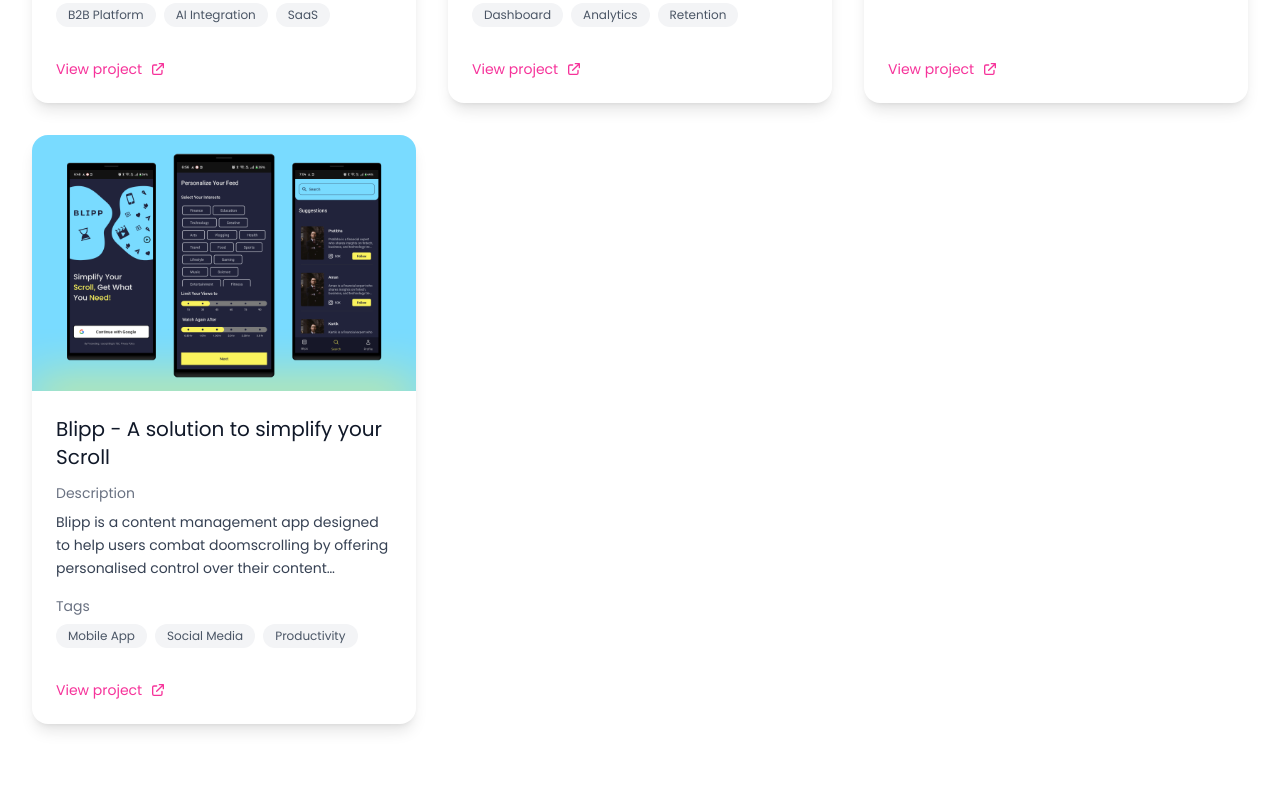
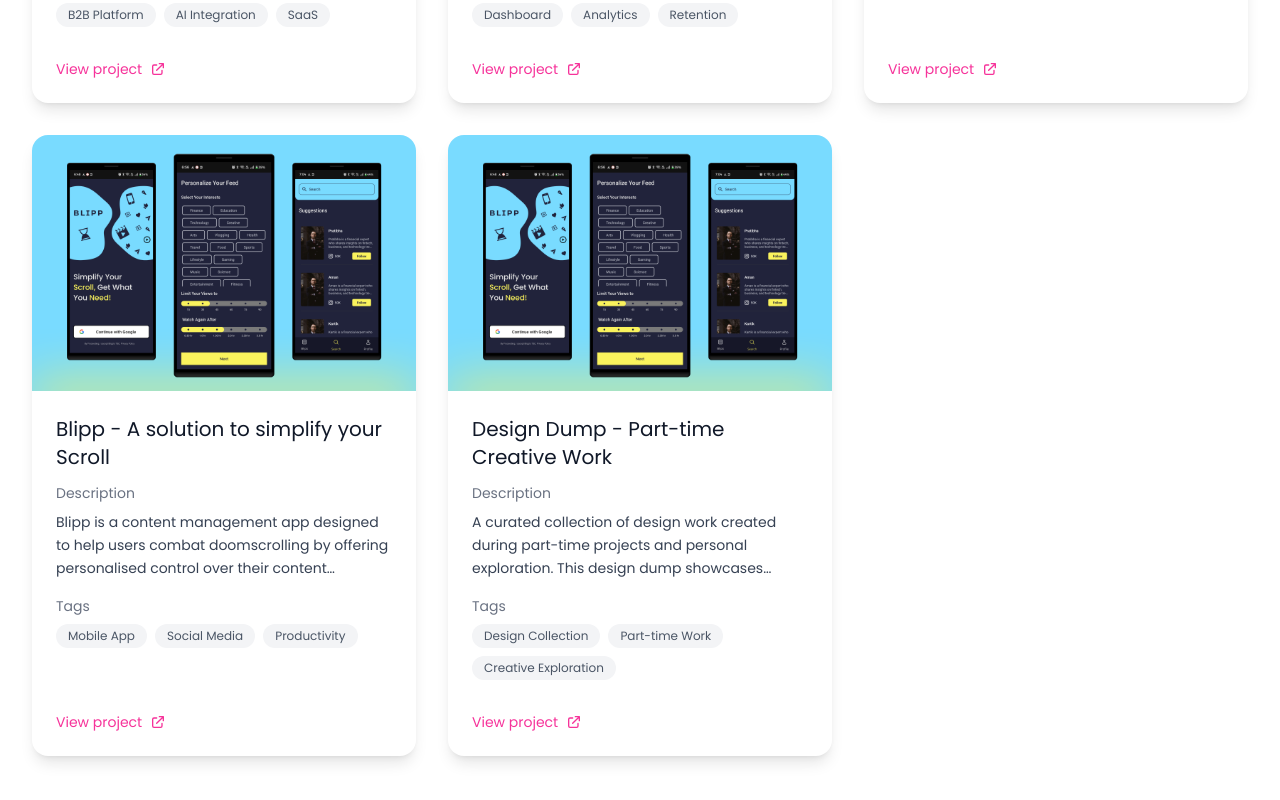
Before and after one commit to kumari-pratibha/kumari-pratibha.github.io, a Next.js app: page / in a window 1280 px wide. Shown: the part 2400-3200 px from the top of the page. Built offline with nearby package versions, Linux system fonts and the light colour scheme.

Commit message:
Add Figma design dump project to portfolio

```diff
--- a/app/page.tsx
+++ b/app/page.tsx
@@ -68,6 +68,15 @@
       link: "https://www.behance.net/gallery/234483831/Blipp-A-solution-to-simplify-your-Scroll",
       description: "Blipp is a content management app designed to help users combat doomscrolling by offering personalised control over their content consumption. \n Users can customize their feed, set content limits, and enforce mandatory breaks, all with the goal of promoting mindful consumption.",
       labels: ["Mobile App", "Social Media", "Productivity"]
+    },
+    {
+      title: "Design Dump - Part-time Creative Work",
+      categories: ["Product & Interface Design"],
+      role: "UI/UX Designer",
+      image: "/images/project-04.png",
+      link: "https://www.figma.com/design/qmfLTMbfU6wqu0zUJ8pnHP/KP-Design-dump?node-id=0-1&t=POeGdEbb81cLsBb1-1",
+      description: "A curated collection of design work created during part-time projects and personal exploration. This design dump showcases various UI/UX concepts, interface designs, and creative experiments that demonstrate versatility across different design styles and industries. Features a diverse range of projects from mobile app concepts to web interface designs, highlighting creative problem-solving and design thinking skills.",
+      labels: ["Design Collection", "Part-time Work", "Creative Exploration"]
     }
   ];
 
```
